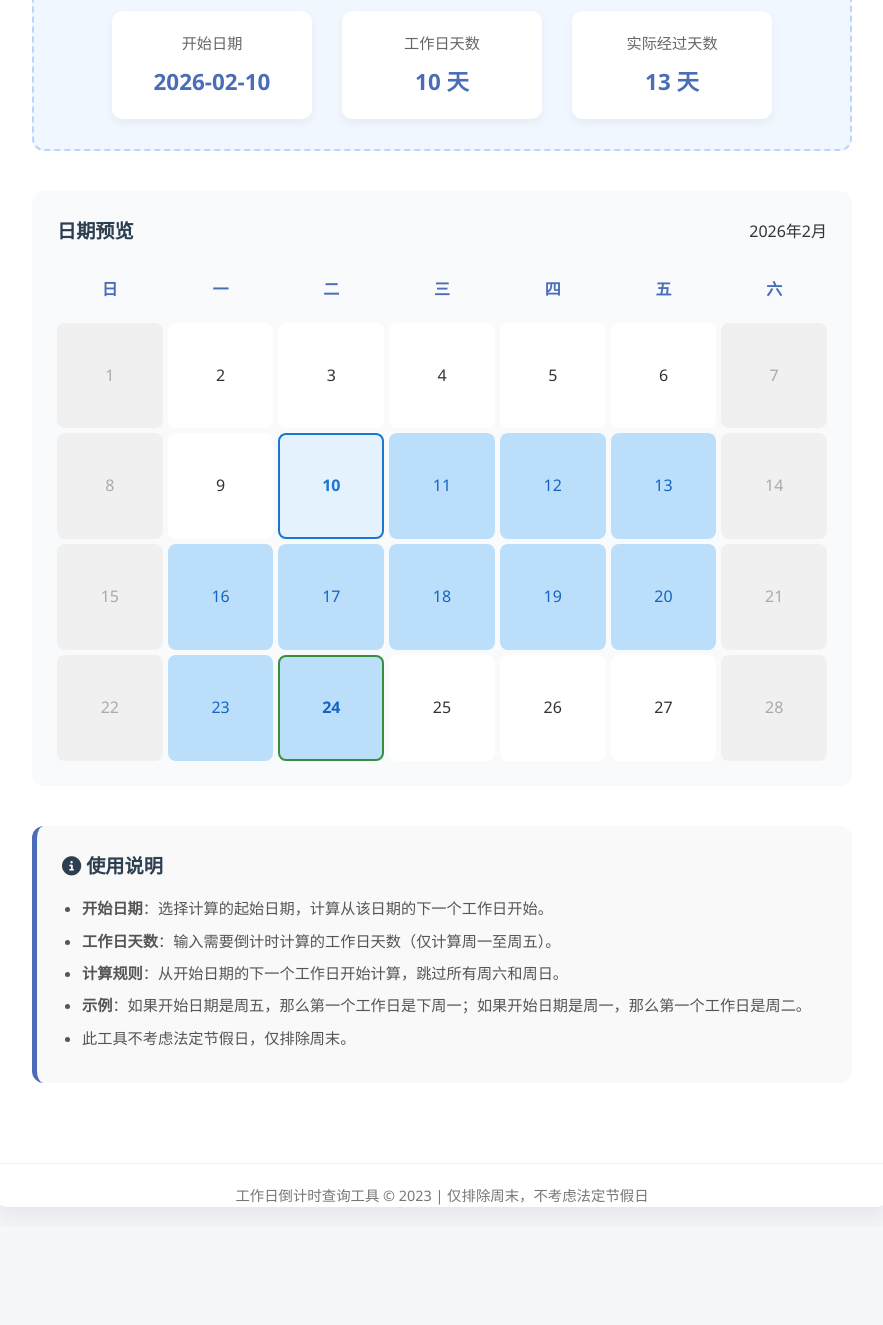
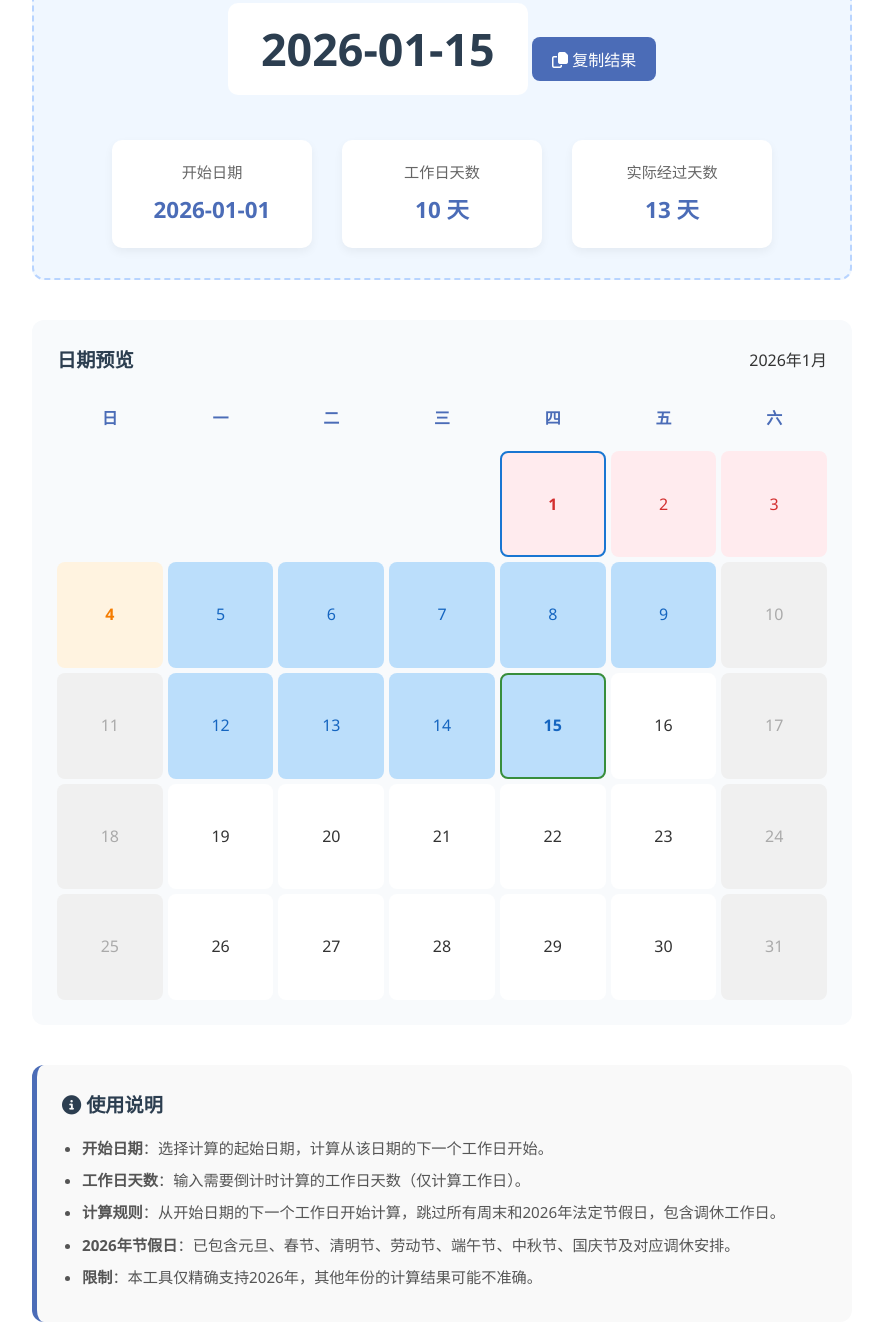
Before and after one commit to zavoki/up, a plain HTML site: page index.html in a window 1280 px wide. Shown: the part 837-2162 px from the top of the page, without its empty margins (198-1081 px from the left). Before the commit the page ends 2064 px from the top, so only its background shows below. Drawn offline with Linux system fonts and the light colour scheme.

Commit message:
Update index.html

```diff
--- a/index.html
+++ b/index.html
@@ -3,7 +3,7 @@
 <head>
     <meta charset="UTF-8">
     <meta name="viewport" content="width=device-width, initial-scale=1.0">
-    <title>工作日倒计时查询工具</title>
+    <title>工作日倒计时查询工具（含法定节假日）</title>
     <link rel="stylesheet" href="https://cdnjs.cloudflare.com/ajax/libs/font-awesome/6.4.0/css/all.min.css">
     <style>
         * {
@@ -339,6 +339,17 @@
             color: #1565c0;
         }
 
+        .day.holiday {
+            background-color: #ffebee;
+            color: #d32f2f;
+        }
+
+        .day.makeup-workday {
+            background-color: #fff3e0;
+            color: #f57c00;
+            font-weight: 600;
+        }
+
         .instructions {
             background-color: #f9f9f9;
             padding: 25px;
@@ -395,6 +406,16 @@
             display: none;
         }
 
+        .year-notice {
+            background-color: #fff8e1;
+            border: 1px solid #ffd54f;
+            border-radius: 8px;
+            padding: 15px;
+            margin-top: 20px;
+            color: #5d4037;
+            font-size: 0.95rem;
+        }
+
         @media (max-width: 600px) {
             .content {
                 padding: 25px;
@@ -423,15 +444,19 @@
     <div class="container">
         <header>
             <h1><i class="fas fa-calendar-alt"></i> 工作日倒计时查询工具</h1>
-            <p class="subtitle">输入开始日期和需要计算的工作日天数，自动计算出倒计时结束日期（自动排除周末）</p>
+            <p class="subtitle">输入开始日期和需要计算的工作日天数，自动计算出倒计时结束日期（自动排除周末和2026年法定节假日）</p>
         </header>
 
         <div class="content">
+            <div class="year-notice">
+                <i class="fas fa-exclamation-circle"></i> <strong>请注意：</strong>本工具已集成2026年法定节假日与调休安排。计算2027年及以后的日期将不再准确，届时请更新节假日数据。
+            </div>
+
             <div class="input-section">
                 <div class="input-group">
                     <h3><i class="far fa-calendar-plus"></i> 开始日期</h3>
-                    <input type="date" id="startDate" class="date-input" value="">
-                    <div class="error" id="dateError">请选择有效的开始日期</div>
+                    <input type="date" id="startDate" class="date-input" value="2026-01-01" min="2026-01-01" max="2026-12-31">
+                    <div class="error" id="dateError">请选择有效的开始日期（2026年内）</div>
 
                     <div class="quick-dates">
                         <button class="quick-date-btn" data-days="0">今天</button>
@@ -453,6 +478,7 @@
                     <div class="error" id="daysError">请输入1-1000之间的有效数字</div>
 
                     <div class="quick-dates">
+                        <button class="quick-date-btn" data-days-count="3">3个工作日</button>
                         <button class="quick-date-btn" data-days-count="5">5个工作日</button>
                         <button class="quick-date-btn" data-days-count="10">10个工作日</button>
                         <button class="quick-date-btn" data-days-count="15">15个工作日</button>
@@ -467,7 +493,7 @@
 
             <div class="result-section" id="resultSection" style="display: none;">
                 <div class="result-title">倒计时结束日期为：</div>
-                <div class="result-value" id="resultValue">2023-12-31</div>
+                <div class="result-value" id="resultValue">2026-01-15</div>
                 <button class="copy-btn" id="copyBtn"><i class="far fa-copy"></i> 复制结果</button>
 
                 <div class="result-details">
@@ -489,7 +515,7 @@
             <div class="calendar-preview" id="calendarPreview" style="display: none;">
                 <div class="calendar-header">
                     <div class="calendar-title">日期预览</div>
-                    <div id="calendarMonth">2023年11月</div>
+                    <div id="calendarMonth">2026年1月</div>
                 </div>
                 <div class="weekdays">
                     <div class="weekday">日</div>
@@ -509,26 +535,21 @@
                 <h3><i class="fas fa-info-circle"></i> 使用说明</h3>
                 <ul>
                     <li><strong>开始日期</strong>：选择计算的起始日期，计算从该日期的下一个工作日开始。</li>
-                    <li><strong>工作日天数</strong>：输入需要倒计时计算的工作日天数（仅计算周一至周五）。</li>
-                    <li><strong>计算规则</strong>：从开始日期的下一个工作日开始计算，跳过所有周六和周日。</li>
-                    <li><strong>示例</strong>：如果开始日期是周五，那么第一个工作日是下周一；如果开始日期是周一，那么第一个工作日是周二。</li>
-                    <li>此工具不考虑法定节假日，仅排除周末。</li>
+                    <li><strong>工作日天数</strong>：输入需要倒计时计算的工作日天数（仅计算工作日）。</li>
+                    <li><strong>计算规则</strong>：从开始日期的下一个工作日开始计算，跳过所有周末和2026年法定节假日，包含调休工作日。</li>
+                    <li><strong>2026年节假日</strong>：已包含元旦、春节、清明节、劳动节、端午节、中秋节、国庆节及对应调休安排。</li>
+                    <li><strong>限制</strong>：本工具仅精确支持2026年，其他年份的计算结果可能不准确。</li>
                 </ul>
             </div>
         </div>
 
         <div class="footer">
-            <p>工作日倒计时查询工具 &copy; 2023 | 仅排除周末，不考虑法定节假日</p>
+            <p>工作日倒计时查询工具 &copy; 2023 | 已集成2026年法定节假日与调休安排</p>
         </div>
     </div>
 
     <script>
         document.addEventListener('DOMContentLoaded', function() {
-            // 设置默认开始日期为今天
-            const today = new Date();
-            const formattedToday = today.toISOString().split('T')[0];
-            document.getElementById('startDate').value = formattedToday;
-
             // 获取DOM元素
             const startDateInput = document.getElementById('startDate');
             const workdaysInput = document.getElementById('workdays');
@@ -547,103 +568,69 @@
             const dateError = document.getElementById('dateError');
             const daysError = document.getElementById('daysError');
 
-            // 快速日期按钮事件
-            document.querySelectorAll('.quick-date-btn[data-days]').forEach(button => {
-                button.addEventListener('click', function() {
-                    const daysToAdd = parseInt(this.getAttribute('data-days'));
-                    const date = new Date();
-                    date.setDate(date.getDate() + daysToAdd);
-                    const formattedDate = date.toISOString().split('T')[0];
-                    startDateInput.value = formattedDate;
-                    dateError.style.display = 'none';
-                });
-            });
+            // 2026年法定节假日与调休数据
+            const holidayConfig = {
+                // 放假日期数组 (格式: "YYYY-MM-DD")
+                holidays: [
+                    // 元旦
+                    "2026-01-01", "2026-01-02", "2026-01-03",
+                    // 春节
+                    "2026-02-15", "2026-02-16", "2026-02-17", "2026-02-18",
+                    "2026-02-19", "2026-02-20", "2026-02-21", "2026-02-22", "2026-02-23",
+                    // 清明节
+                    "2026-04-04", "2026-04-05", "2026-04-06",
+                    // 劳动节
+                    "2026-05-01", "2026-05-02", "2026-05-03", "2026-05-04", "2026-05-05",
+                    // 端午节
+                    "2026-06-19", "2026-06-20", "2026-06-21",
+                    // 中秋节
+                    "2026-09-25", "2026-09-26", "2026-09-27",
+                    // 国庆节
+                    "2026-10-01", "2026-10-02", "2026-10-03", "2026-10-04",
+                    "2026-10-05", "2026-10-06", "2026-10-07"
+                ],
+                // 调休工作日数组 (周末但需要上班的日期)
+                makeUpWorkdays: [
+                    "2026-01-04", // 周日上班 (元旦调休)
+                    "2026-02-14", "2026-02-28", // 周六上班 (春节调休)
+                    "2026-05-09", // 周六上班 (劳动节调休)
+                    "2026-09-20", "2026-10-10"  // 周日、周六上班 (国庆节调休)
+                ]
+            };
 
-            // 快速工作日天数按钮事件
-            document.querySelectorAll('.quick-date-btn[data-days-count]').forEach(button => {
-                button.addEventListener('click', function() {
-                    const daysCount = parseInt(this.getAttribute('data-days-count'));
-                    workdaysInput.value = daysCount;
-                    daysError.style.display = 'none';
-                });
-            });
+            // 判断指定日期是否为工作日
+            function isWorkday(date) {
+                const dateStr = date.toISOString().split('T')[0];
+                const dayOfWeek = date.getDay();
 
-            // 增加/减少工作日天数
-            increaseBtn.addEventListener('click', function() {
-                let currentValue = parseInt(workdaysInput.value) || 0;
-                if (currentValue < 1000) {
-                    workdaysInput.value = currentValue + 1;
-                    daysError.style.display = 'none';
+                // 规则1：如果在调休工作日列表中，则是工作日
+                if (holidayConfig.makeUpWorkdays.includes(dateStr)) {
+                    return true;
                 }
-            });
+                // 规则2：如果在节假日列表中，则不是工作日
+                if (holidayConfig.holidays.includes(dateStr)) {
+                    return false;
+                }
+                // 规则3：否则，按正常周一到周五判断
+                return dayOfWeek >= 1 && dayOfWeek <= 5;
+            }
 
-            decreaseBtn.addEventListener('click', function() {
-                let currentValue = parseInt(workdaysInput.value) || 0;
-                if (currentValue > 1) {
-                    workdaysInput.value = currentValue - 1;
-                    daysError.style.display = 'none';
+            // 获取日期的类型（用于日历显示）
+            function getDateType(date) {
+                const dateStr = date.toISOString().split('T')[0];
+
+                if (holidayConfig.makeUpWorkdays.includes(dateStr)) {
+                    return "makeup-workday";
+                } else if (holidayConfig.holidays.includes(dateStr)) {
+                    return "holiday";
+                } else if (date.getDay() === 0 || date.getDay() === 6) {
+                    return "weekend";
+                } else {
+                    return "workday";
                 }
-            });
+            }
 
             // 计算工作日倒计时
-            calculateBtn.addEventListener('click', function() {
-                // 验证输入
-                const startDate = startDateInput.value;
-                const workdays = parseInt(workdaysInput.value);
-
-                let isValid = true;
-
-                if (!startDate) {
-                    dateError.style.display = 'block';
-                    isValid = false;
-                } else {
-                    dateError.style.display = 'none';
-                }
-
-                if (isNaN(workdays) || workdays < 1 || workdays > 1000) {
-                    daysError.style.display = 'block';
-                    isValid = false;
-                } else {
-                    daysError.style.display = 'none';
-                }
-
-                if (!isValid) return;
-
-                // 计算结束日期
-                const endDate = calculateWorkdayCountdown(startDate, workdays);
-
-                // 显示结果
-                resultSection.style.display = 'block';
-                resultValue.textContent = endDate.endDate;
-                startDateResult.textContent = formatDate(new Date(startDate));
-                workdaysResult.textContent = workdays + ' 天';
-                totalDaysResult.textContent = endDate.totalDays + ' 天';
-
-                // 显示日历预览
-                showCalendarPreview(startDate, endDate.endDate, workdays, endDate.countedDates);
-            });
-
-            // 复制结果按钮
-            copyBtn.addEventListener('click', function() {
-                const resultText = `开始日期：${startDateResult.textContent}，工作日天数：${workdaysResult.textContent}，结束日期：${resultValue.textContent}，实际经过天数：${totalDaysResult.textContent}`;
-
-                navigator.clipboard.writeText(resultText)
-                    .then(() => {
-                        const originalText = copyBtn.innerHTML;
-                        copyBtn.innerHTML = '<i class="fas fa-check"></i> 已复制！';
-                        copyBtn.style.backgroundColor = '#2ecc71';
-
-                        setTimeout(() => {
-                            copyBtn.innerHTML = originalText;
-                            copyBtn.style.backgroundColor = '';
-                        }, 2000);
-                    })
-                    .catch(err => {
-                        console.error('复制失败: ', err);
-                    });
-            });
-
-            // 计算工作日的函数
             function calculateWorkdayCountdown(startDateStr, workdays) {
                 // 从开始日期的下一天开始计算
                 let currentDate = new Date(startDateStr);
@@ -653,23 +640,16 @@
                 let totalDays = 0;
                 const countedDates = [];
 
-                // 继续计算直到达到所需的工作日天数
                 while (countedWorkdays < workdays) {
-                    // 检查当前日期是否为工作日（周一到周五）
-                    const dayOfWeek = currentDate.getDay(); // 0 = 周日, 1 = 周一, ..., 6 = 周六
-
-                    if (dayOfWeek !== 0 && dayOfWeek !== 6) {
-                        // 如果是工作日，添加到计数中
+                    if (isWorkday(currentDate)) {
                         countedWorkdays++;
                         countedDates.push(new Date(currentDate));
                     }
-
-                    // 移动到下一天
                     currentDate.setDate(currentDate.getDate() + 1);
                     totalDays++;
                 }
 
-                // 因为最后一天多加了1天，所以减回去
+                // 循环结束后，currentDate多加了1天，需要减回去得到准确的结束日期
                 currentDate.setDate(currentDate.getDate() - 1);
                 totalDays--;
 
@@ -727,14 +707,10 @@
                     dayElement.textContent = day;
 
                     const currentDate = new Date(displayDate.getFullYear(), displayDate.getMonth(), day);
-                    const dayOfWeek = currentDate.getDay();
+                    const dateType = getDateType(currentDate);
 
-                    // 标记周末
-                    if (dayOfWeek === 0 || dayOfWeek === 6) {
-                        dayElement.classList.add('weekend');
-                    } else {
-                        dayElement.classList.add('workday');
-                    }
+                    // 根据日期类型添加相应样式
+                    dayElement.classList.add(dateType);
 
                     // 标记开始日期
                     if (formatDate(currentDate) === startDateStr) {
@@ -750,13 +726,129 @@
 
                     // 标记计算过的工作日
                     const isCounted = countedDates.some(date => formatDate(date) === formatDate(currentDate));
-                    if (isCounted) {
+                    if (isCounted && dateType !== 'holiday' && dateType !== 'weekend') {
                         dayElement.classList.add('counted');
+                    }
+
+                    // 添加详细提示
+                    if (dateType === 'holiday') {
+                        dayElement.title = "法定节假日";
+                    } else if (dateType === 'makeup-workday') {
+                        dayElement.title = "调休工作日";
+                    } else if (dateType === 'weekend') {
+                        dayElement.title = "周末";
                     }
 
                     calendarDays.appendChild(dayElement);
                 }
             }
+
+            // 快速日期按钮事件
+            document.querySelectorAll('.quick-date-btn[data-days]').forEach(button => {
+                button.addEventListener('click', function() {
+                    const daysToAdd = parseInt(this.getAttribute('data-days'));
+                    const date = new Date('2026-01-01'); // 从2026年开始计算
+                    date.setDate(date.getDate() + daysToAdd);
+
+                    // 确保日期在2026年内
+                    if (date.getFullYear() !== 2026) {
+                        dateError.style.display = 'block';
+                        dateError.textContent = '快捷日期超出2026年范围，请手动选择日期';
+                        return;
+                    }
+
+                    const formattedDate = date.toISOString().split('T')[0];
+                    startDateInput.value = formattedDate;
+                    dateError.style.display = 'none';
+                });
+            });
+
+            // 快速工作日天数按钮事件
+            document.querySelectorAll('.quick-date-btn[data-days-count]').forEach(button => {
+                button.addEventListener('click', function() {
+                    const daysCount = parseInt(this.getAttribute('data-days-count'));
+                    workdaysInput.value = daysCount;
+                    daysError.style.display = 'none';
+                });
+            });
+
+            // 增加/减少工作日天数
+            increaseBtn.addEventListener('click', function() {
+                let currentValue = parseInt(workdaysInput.value) || 0;
+                if (currentValue < 1000) {
+                    workdaysInput.value = currentValue + 1;
+                    daysError.style.display = 'none';
+                }
+            });
+
+            decreaseBtn.addEventListener('click', function() {
+                let currentValue = parseInt(workdaysInput.value) || 0;
+                if (currentValue > 1) {
+                    workdaysInput.value = currentValue - 1;
+                    daysError.style.display = 'none';
+                }
+            });
+
+            // 计算按钮点击事件
+            calculateBtn.addEventListener('click', function() {
+                // 验证输入
+                const startDate = startDateInput.value;
+                const workdays = parseInt(workdaysInput.value);
+
+                let isValid = true;
+
+                // 检查日期是否在2026年
+                const selectedDate = new Date(startDate);
+                if (!startDate || selectedDate.getFullYear() !== 2026) {
+                    dateError.style.display = 'block';
+                    dateError.textContent = '请选择2026年内的有效开始日期';
+                    isValid = false;
+                } else {
+                    dateError.style.display = 'none';
+                }
+
+                if (isNaN(workdays) || workdays < 1 || workdays > 1000) {
+                    daysError.style.display = 'block';
+                    isValid = false;
+                } else {
+                    daysError.style.display = 'none';
+                }
+
+                if (!isValid) return;
+
+                // 计算结束日期
+                const endDate = calculateWorkdayCountdown(startDate, workdays);
+
+                // 显示结果
+                resultSection.style.display = 'block';
+                resultValue.textContent = endDate.endDate;
+                startDateResult.textContent = formatDate(new Date(startDate));
+                workdaysResult.textContent = workdays + ' 天';
+                totalDaysResult.textContent = endDate.totalDays + ' 天';
+
+                // 显示日历预览
+                showCalendarPreview(startDate, endDate.endDate, workdays, endDate.countedDates);
+            });
+
+            // 复制结果按钮
+            copyBtn.addEventListener('click', function() {
+                const resultText = `开始日期：${startDateResult.textContent}，工作日天数：${workdaysResult.textContent}，结束日期：${resultValue.textContent}，实际经过天数：${totalDaysResult.textContent}`;
+
+                navigator.clipboard.writeText(resultText)
+                    .then(() => {
+                        const originalText = copyBtn.innerHTML;
+                        copyBtn.innerHTML = '<i class="fas fa-check"></i> 已复制！';
+                        copyBtn.style.backgroundColor = '#2ecc71';
+
+                        setTimeout(() => {
+                            copyBtn.innerHTML = originalText;
+                            copyBtn.style.backgroundColor = '';
+                        }, 2000);
+                    })
+                    .catch(err => {
+                        console.error('复制失败: ', err);
+                    });
+            });
 
             // 初始计算
             calculateBtn.click();
```
